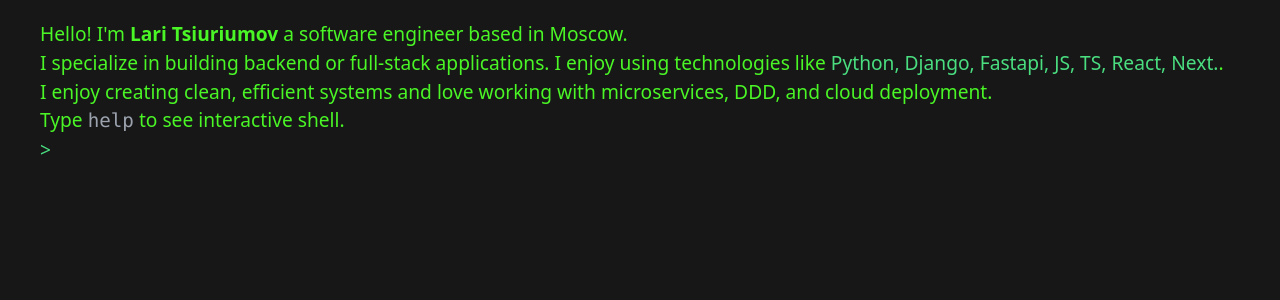
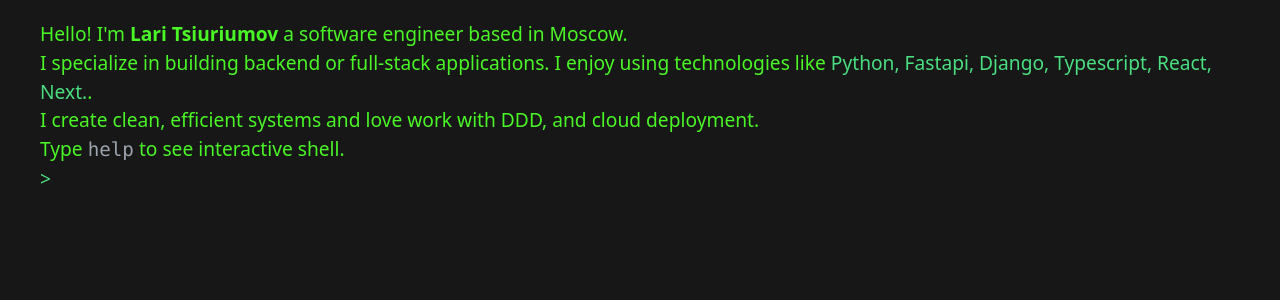
Before and after one commit to laricko/portfolio-site, a Next.js app: page /portfolio-site/ in a window 1280 px wide. Shown: the top 300 px of the page. Built offline with nearby package versions, Linux system fonts and the light colour scheme.

Commit message:
Update useTerminal.ts

```diff
--- a/components/terminal/useTerminal.ts
+++ b/components/terminal/useTerminal.ts
@@ -6,8 +6,8 @@
 
 const initText = `
   <p>Hello! I'm <strong>Lari Tsiuriumov</strong> a software engineer based in Moscow.</p>
-  <p>I specialize in building backend or full-stack applications. I enjoy using technologies like <span>Python, Django, Fastapi, JS, TS, React, Next.</span>.</p>
-  <p>I enjoy creating clean, efficient systems and love working with microservices, DDD, and cloud deployment.</p>
+  <p>I specialize in building backend or full-stack applications. I enjoy using technologies like <span>Python, Fastapi, Django, Typescript, React, Next.</span>.</p>
+  <p>I create clean, efficient systems and love work with DDD, and cloud deployment.</p>
   <p>Type <code class="text-gray-400">help</code> to see interactive shell.</p>
 `
 
```
